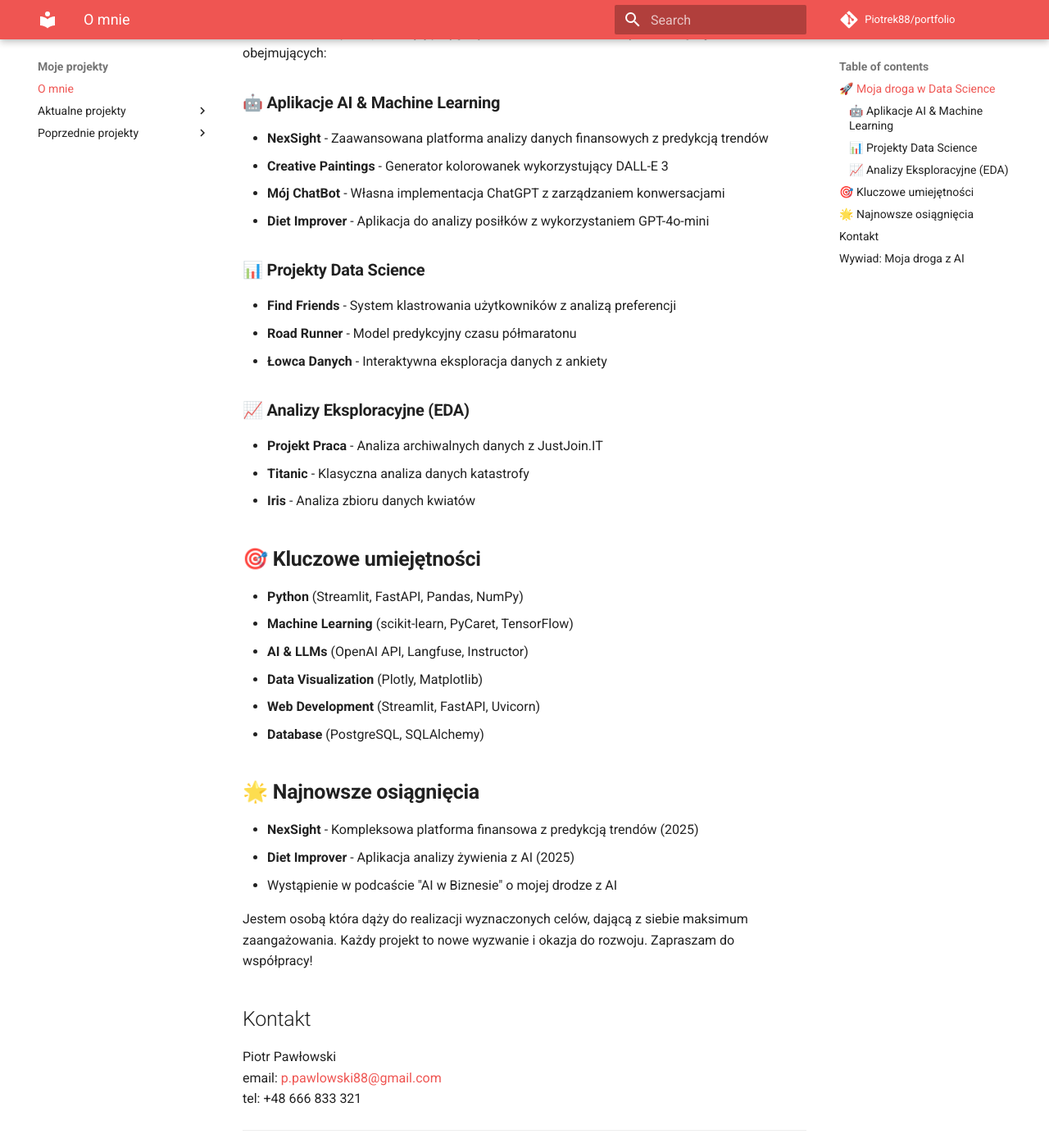
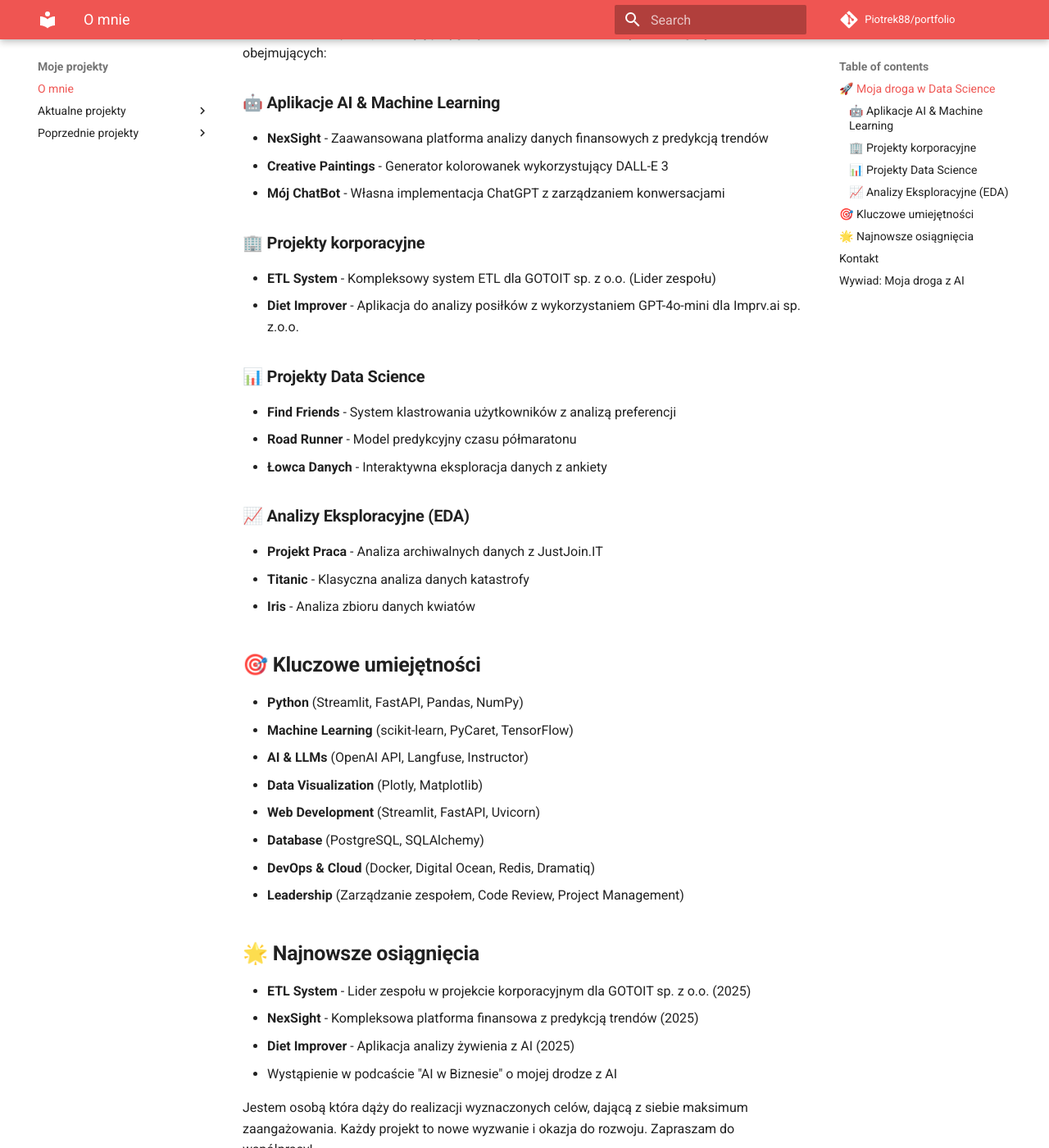
Before and after one commit to Piotrek88/portfolio, an MkDocs documentation site: the page built from docs/index.md, in a window 1280 px wide and 1400 px high, scrolled down 717 px. Shown: the whole window at 82% size. Built offline with MkDocs 1.6.1 and Material for MkDocs 9.7.7, drawn with Linux system fonts in a browser that asks for light colours; comment, search, counter and statistics services are not loaded.

Commit message:
Nowy projekt

```diff
--- a/docs/index.md
+++ b/docs/index.md
@@ -12,7 +12,10 @@
 - **NexSight** - Zaawansowana platforma analizy danych finansowych z predykcją trendów
 - **Creative Paintings** - Generator kolorowanek wykorzystujący DALL-E 3
 - **Mój ChatBot** - Własna implementacja ChatGPT z zarządzaniem konwersacjami
-- **Diet Improver** - Aplikacja do analizy posiłków z wykorzystaniem GPT-4o-mini
+
+### 🏢 **Projekty korporacyjne**
+- **ETL System** - Kompleksowy system ETL dla GOTOIT sp. z o.o. (Lider zespołu)
+- **Diet Improver** - Aplikacja do analizy posiłków z wykorzystaniem GPT-4o-mini dla Imprv.ai sp. z.o.o.
 
 ### 📊 **Projekty Data Science**
 - **Find Friends** - System klastrowania użytkowników z analizą preferencji
@@ -31,8 +34,11 @@
 - **Data Visualization** (Plotly, Matplotlib)
 - **Web Development** (Streamlit, FastAPI, Uvicorn)
 - **Database** (PostgreSQL, SQLAlchemy)
+- **DevOps & Cloud** (Docker, Digital Ocean, Redis, Dramatiq)
+- **Leadership** (Zarządzanie zespołem, Code Review, Project Management)
 
 ## 🌟 **Najnowsze osiągnięcia**
+- **ETL System** - Lider zespołu w projekcie korporacyjnym dla GOTOIT sp. z o.o. (2025)
 - **NexSight** - Kompleksowa platforma finansowa z predykcją trendów (2025)
 - **Diet Improver** - Aplikacja analizy żywienia z AI (2025)
 - Wystąpienie w podcaście "AI w Biznesie" o mojej drodze z AI
--- a/mkdocs.yml
+++ b/mkdocs.yml
@@ -17,6 +17,7 @@
   - Aktualne projekty:
     - "nexsight": nexsight/index.md
   - Poprzednie projekty:
+    - "ETL System": ETL System/index.md
     - "diet-improver": diet-improver/index.md
     - "Creative Paintings": Creative Paintings/index.md
     - "Mój ChatBot": Moj ChatBot/index.md
```
Also changed, not shown: docs/ETL System/index.md (added, +96 -0 lines), docs/diet-improver/index.md (+0 -3 lines).
